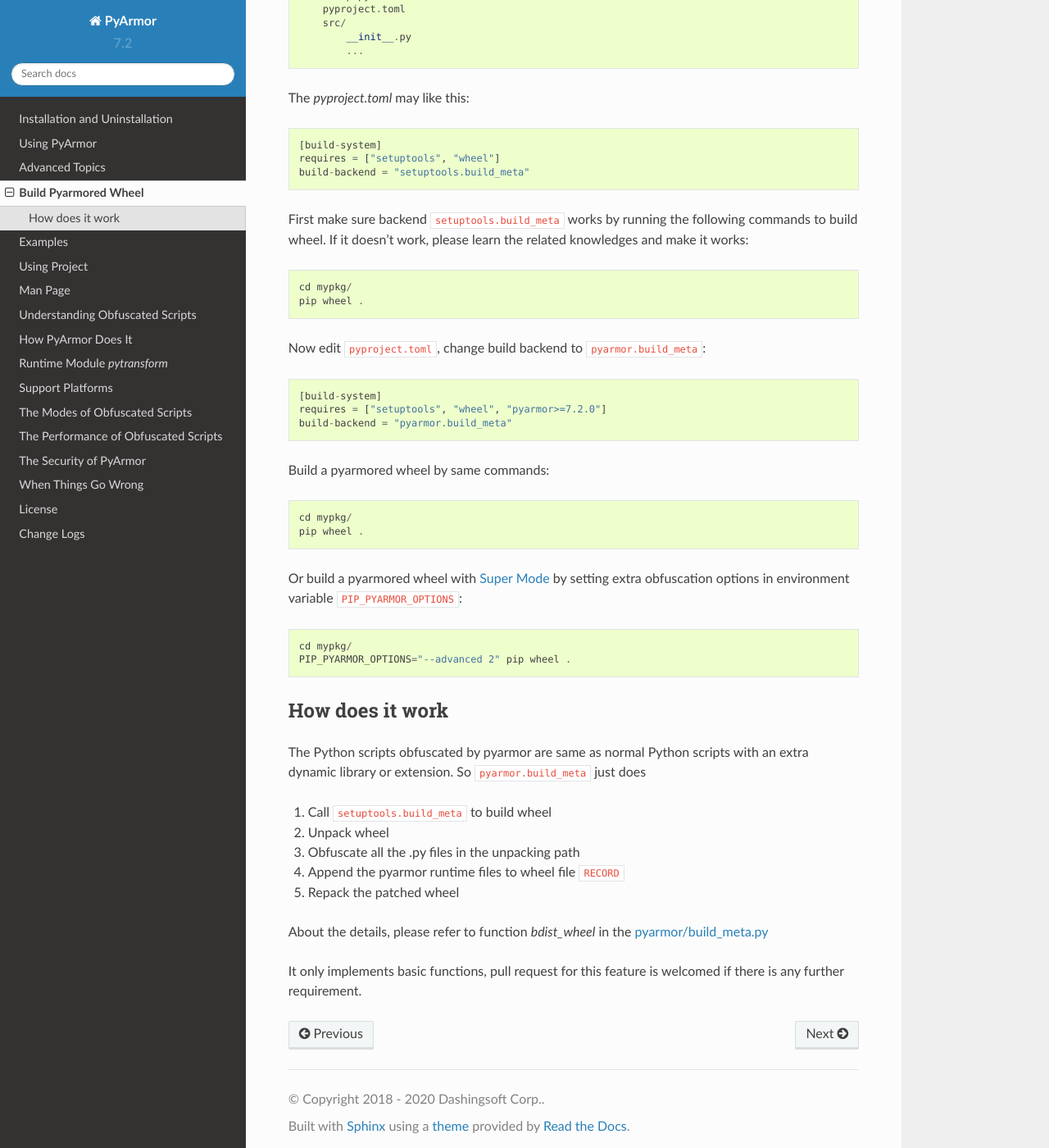
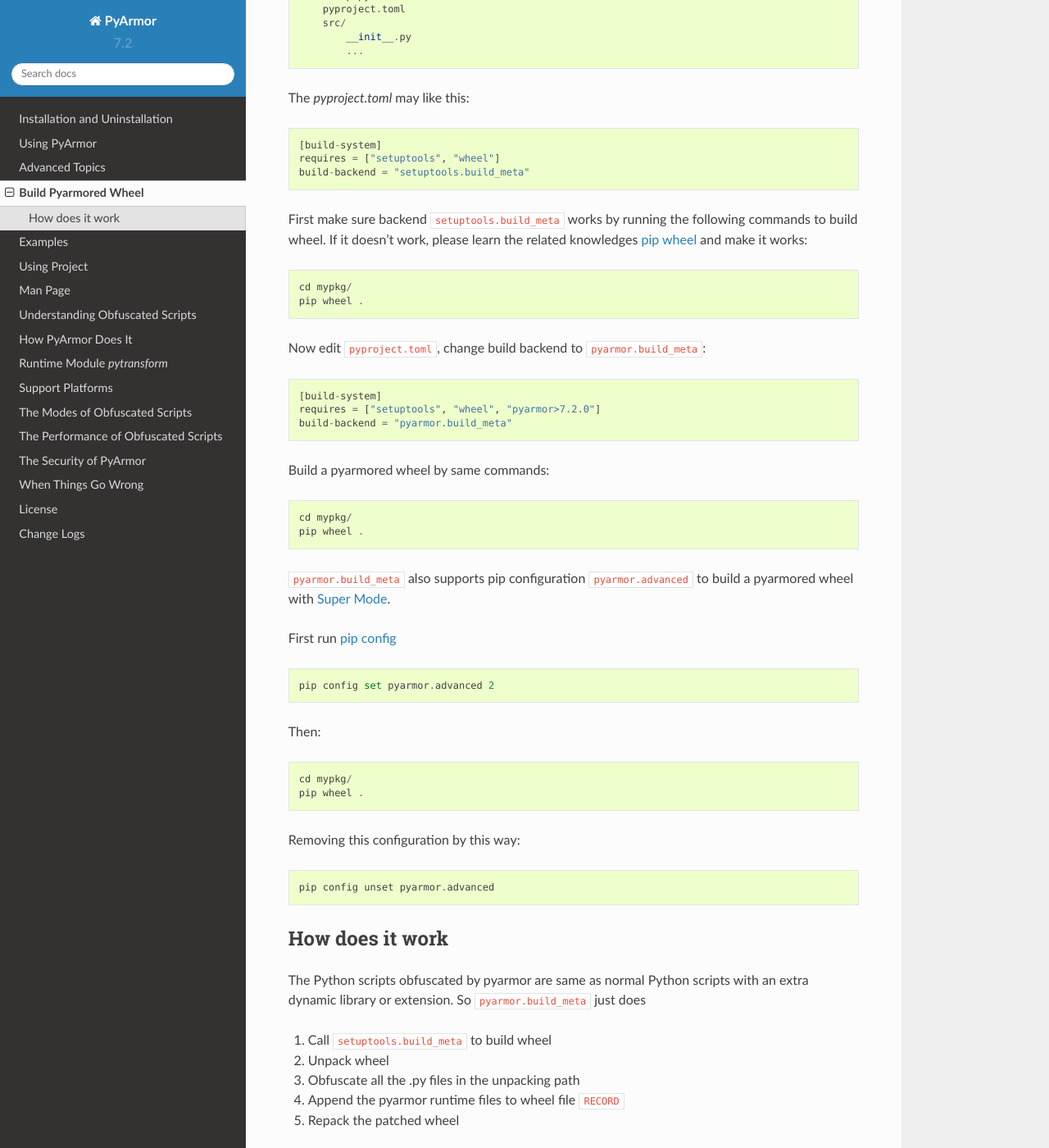
Before and after one commit to dashingsoft/pyarmor, a Sphinx documentation site: the page built from docs/build-wheel.rst, in a window 1280 px wide and 1400 px high, scrolled down 419 px. Shown: the whole window at 82% size. Built offline with Sphinx 7.4.7 and the Read the Docs theme 2.0.0, drawn with Linux system fonts in a browser that asks for light colours.

Commit message:
Refine building wheel with pip config

```diff
--- a/docs/build-wheel.rst
+++ b/docs/build-wheel.rst
@@ -29,7 +29,7 @@
 
 First make sure backend ``setuptools.build_meta`` works by running the following
 commands to build wheel. If it doesn't work, please learn the related knowledges
-and make it works::
+`pip wheel <https://pip.pypa.io/en/stable/cli/pip_wheel/>`_ and make it works::
 
     cd mypkg/
     pip wheel .
@@ -37,7 +37,7 @@
 Now edit ``pyproject.toml``, change build backend to ``pyarmor.build_meta``::
 
     [build-system]
-    requires = ["setuptools", "wheel", "pyarmor>=7.2.0"]
+    requires = ["setuptools", "wheel", "pyarmor>7.2.0"]
     build-backend = "pyarmor.build_meta"
 
 Build a pyarmored wheel by same commands::
@@ -45,11 +45,21 @@
     cd mypkg/
     pip wheel .
 
-Or build a pyarmored wheel with :ref:`Super Mode` by setting extra obfuscation
-options in environment variable ``PIP_PYARMOR_OPTIONS``::
+``pyarmor.build_meta`` also supports pip configuration ``pyarmor.advanced`` to
+build a pyarmored wheel with :ref:`Super Mode`.
+
+First run `pip config <https://pip.pypa.io/en/stable/cli/pip_config/>`_ ::
+
+    pip config set pyarmor.advanced 2
+
+Then::
 
     cd mypkg/
-    PIP_PYARMOR_OPTIONS="--advanced 2" pip wheel .
+    pip wheel .
+
+Removing this configuration by this way::
+
+  pip config unset pyarmor.advanced
 
 How does it work
 ----------------
```
Also changed, not shown: 2 other files.
